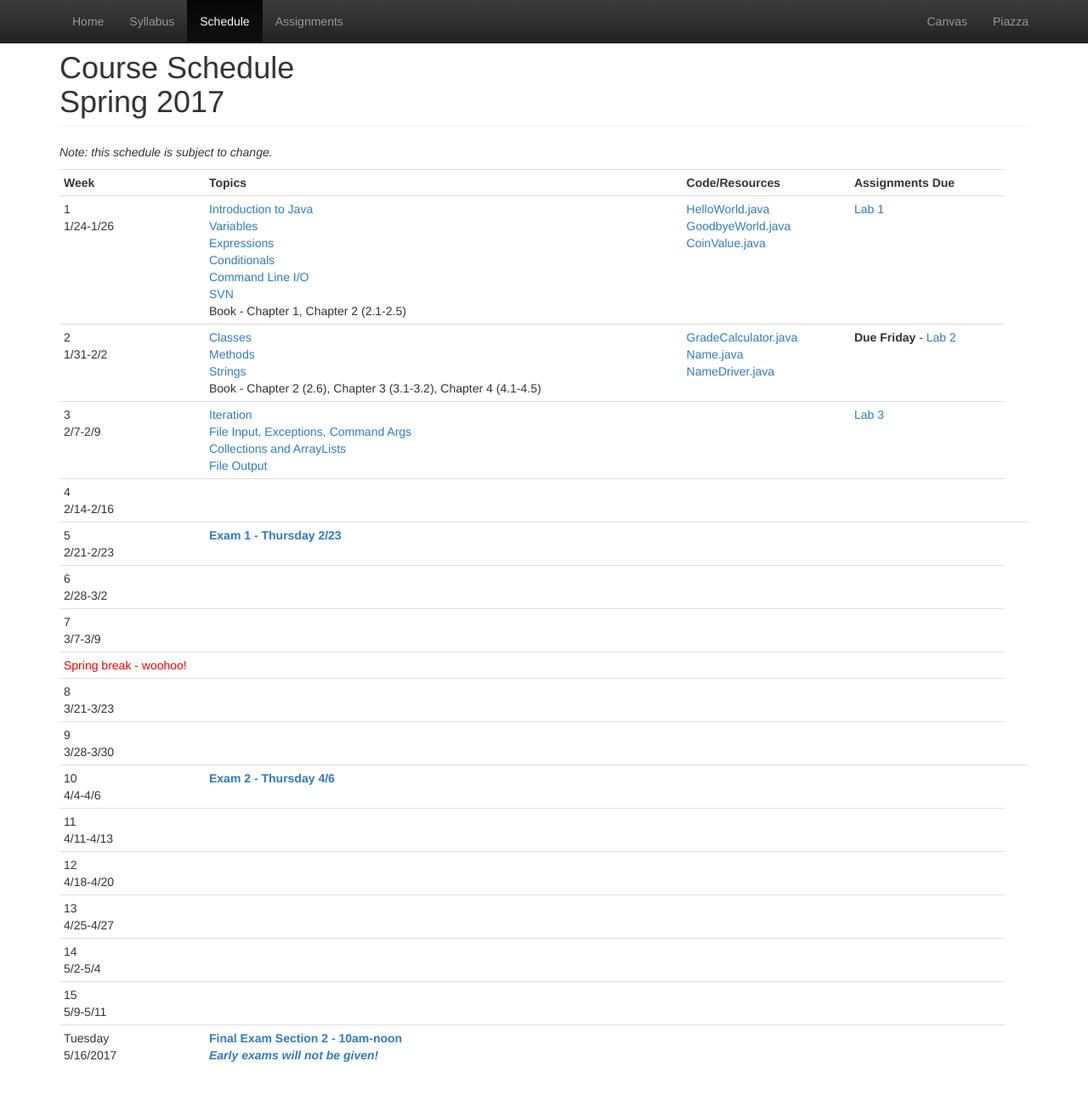
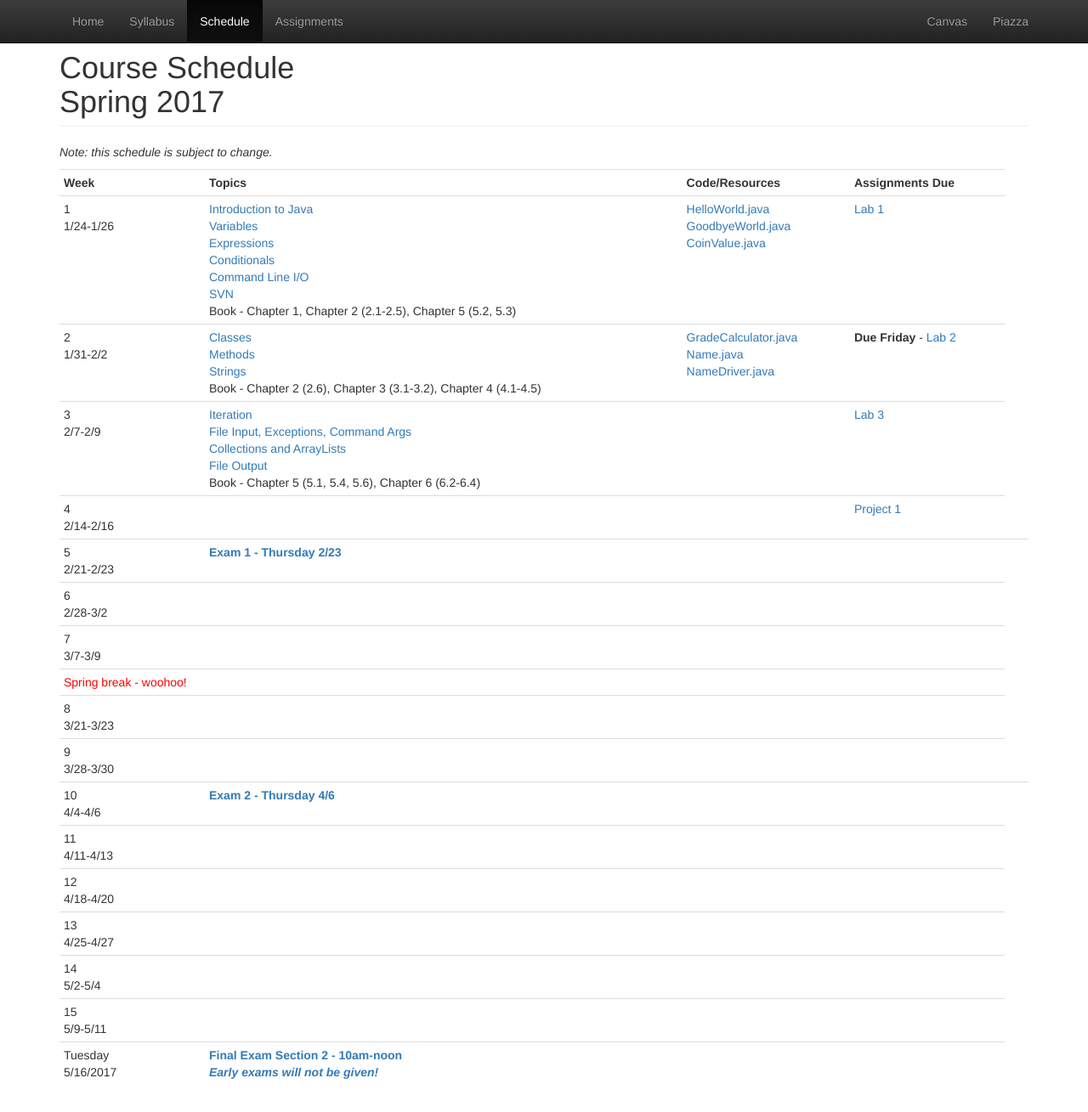
Before and after one commit to CS514-F17/cs514-f17.github.io, a Jekyll site: the page built from schedule.html, in a window 1280 px wide and 1317 px high. Shown: the top 1309 px of the window at 85% size. Built offline with Jekyll 4.4.1, drawn with Linux system fonts in a browser that asks for light colours.

Commit message:
add project 1

```diff
--- a/assignments.html
+++ b/assignments.html
@@ -68,12 +68,12 @@ title: Assignments
      <td><strong>Description</strong></td>
      <td><strong>Due Date</strong></td>
    </tr>
-<!--
    <tr>
      <td>1</td>
      <td><a href="https://github.com/CS112-S17/projects/blob/master/project1.md">Project 1</a></td>
-     <td>Monday 9/19, 5:00pm</td>
+     <td>Friday 2/17, 5:00pm</td>
    </tr>
+<!--
    <tr>
      <td>2</td>
      <td><a href="https://github.com/CS112-S17/projects/blob/master/project2.md">Project 2</a></td>
--- a/schedule.html
+++ b/schedule.html
@@ -25,7 +25,7 @@ title: Schedule
 				<a href="https://github.com/CS112-S17/notes/blob/master/conditionals.md">Conditionals</a><br/>
 				<a href="https://github.com/CS112-S17/notes/blob/master/cmdio.md">Command Line I/O</a><br/>
 				<a href="https://github.com/CS112-S17/notes/blob/master/svn_guide.md">SVN</a><br/>
-				Book - Chapter 1, Chapter 2 (2.1-2.5)
+				Book - Chapter 1, Chapter 2 (2.1-2.5), Chapter 5 (5.2, 5.3)
 				<!--<a href="https://github.com/CS112-F16/notes/blob/master/grading_rubric.md">Grading Rubric</a><br/>-->
 			</td>
 			<td>
@@ -57,6 +57,7 @@ title: Schedule
 				<a href="https://github.com/CS112-S17/notes/blob/master/fileinput.md">File Input, Exceptions, Command Args</a><br/>
 				<a href="https://github.com/CS112-S17/notes/blob/master/collections.md">Collections and ArrayLists</a><br/>
 				<a href="https://github.com/CS112-S17/notes/blob/master/fileoutput.md">File Output</a><br/>
+				Book - Chapter 5 (5.1, 5.4, 5.6), Chapter 6 (6.2-6.4)
 			</td>
 			<td>
 			</td>
@@ -68,7 +69,7 @@ title: Schedule
 			</td>
 			<td>
 			</td>
-			<td></td>
+			<td><a href="https://github.com/CS112-S17/projects/blob/master/project1.md">Project 1</a></td>
 		</tr>
 		<tr>
 			<td>5<br/>2/21-2/23</td>
```
